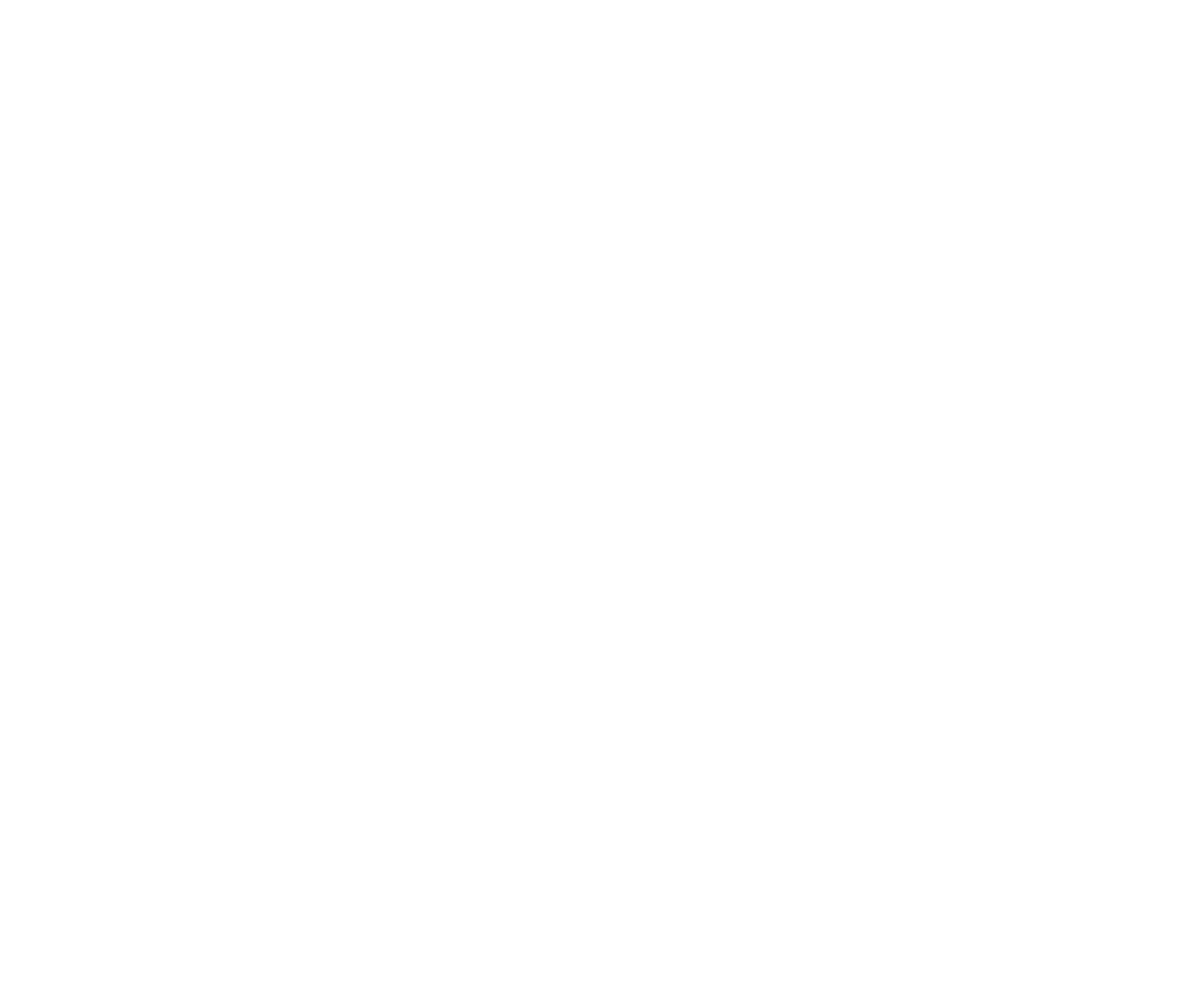
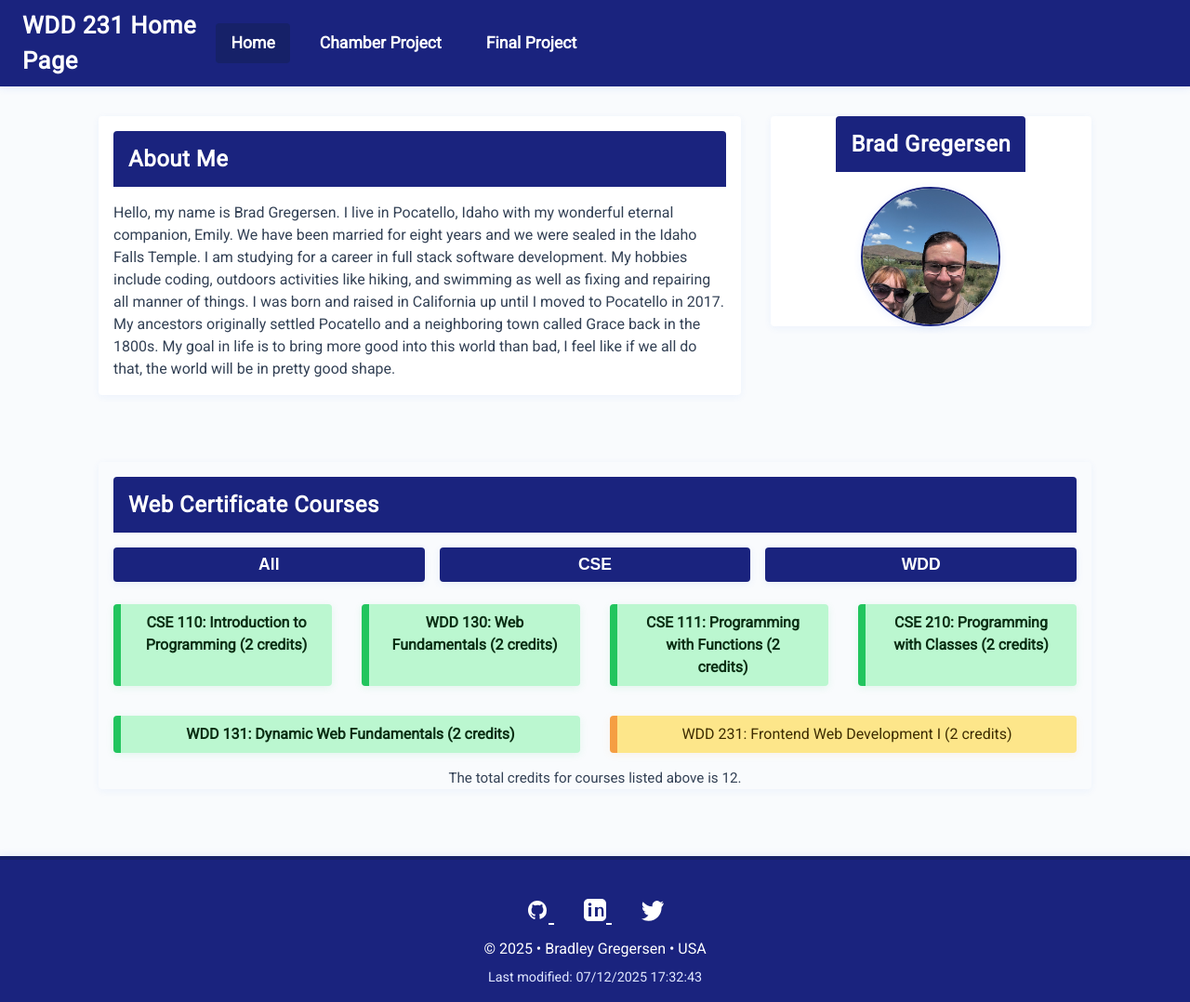
Before and after one commit to BradGregersen/wdd231, a plain HTML site: page index.html in a window 1280 px wide. Shown: the whole page at 93% size. Before the commit the page ends 800 px from the top, so only its background shows below. Drawn offline with Linux system fonts and the light colour scheme.

Commit message:
Finished main page

```diff
--- a/index.html
+++ b/index.html
@@ -1,3 +1,80 @@
+<!DOCTYPE html>
+<html lang="en">
+<head>
+    <meta charset="UTF-8">
+    <meta name="viewport" content="width=device-width, initial-scale=1.0">
+    <title>WDD 231 Home page</title>
+    <meta name="description" content="Personal homepage ,bio,link to chamber project and final..">
+    <meta name="author" content="Bradley Gregersen">
+    <link rel="stylesheet" href="styles/small.css">
+    <link rel="stylesheet" href="styles/larger.css">
+    <link href="https://fonts.googleapis.com/css2?family=Roboto&display=swap" rel="stylesheet">
+    <script src="scripts/navigation.js" defer></script>
+    <script src="scripts/date.js" defer></script>
+    <script src="scripts/course.js" defer></script>
+</head>
 <body>
-
+    <header>
+        <div class="logo-title">
+            <span class="site-name">WDD 231 Home Page</span>
+        </div>
+        <button class="hamburger" aria-label="Open navigation menu">
+            <span></span>
+            <span></span>
+            <span></span>
+        </button>
+        <nav>
+            <ul>
+                <li><a href="index.html" class="active">Home</a></li>
+                <li><a href="#">Chamber Project</a></li>
+                <li><a href="#">Final Project</a></li>
+            </ul>
+        </nav>
+    </header>
+    <main class="main-grid">
+        <section class="about-me">
+            <h2>About Me</h2>
+            <p>
+                Hello, my name is Brad Gregersen. I live in Pocatello, Idaho with my wonderful eternal companion, Emily. We have been married for eight years and we were sealed in the Idaho Falls Temple. I am studying for a career in full stack software development. My hobbies include coding, outdoors activities like hiking, and swimming as well as fixing and repairing all manner of things. I was born and raised in California up until I moved to Pocatello in 2017. My ancestors originally settled Pocatello and a neighboring town called Grace back in the 1800s. My goal in life is to bring more good into this world than bad, I feel like if we all do that, the world will be in pretty good shape.
+            </p>
+        </section>
+        <section class="student-photo">
+            <h2>Brad Gregersen</h2>
+            <img src="images/BradGregersen.jpg" alt="Student Photo" width="150" height="150" loading="lazy">
+        </section>
+        <section class="courses">
+            <h2>Web Certificate Courses</h2>
+            <div class="course-filters">
+                <button>All</button>
+                <button>CSE</button>
+                <button>WDD</button>
+            </div>
+            <div class="course-list"></div>
+            <div class="course-credits"></div>
+        </section>
+    </main>
+    <footer>
+        <div class="social-links">
+            <a href="https://github.com/BradGregersen" target="_blank" rel="noopener" aria-label="GitHub">
+                <svg width="24" height="24" fill="currentColor" aria-hidden="true" viewBox="0 0 24 24">
+                    <path d="M12 2C6.48 2 2 6.58 2 12.26c0 4.49 2.87 8.3 6.84 9.64.5.09.68-.22.68-.48 0-.24-.01-.87-.01-1.7-2.78.62-3.37-1.36-3.37-1.36-.45-1.18-1.1-1.5-1.1-1.5-.9-.63.07-.62.07-.62 1 .07 1.53 1.05 1.53 1.05.89 1.56 2.34 1.11 2.91.85.09-.66.35-1.11.63-1.37-2.22-.26-4.56-1.14-4.56-5.07 0-1.12.39-2.03 1.03-2.75-.1-.26-.45-1.3.1-2.7 0 0 .84-.28 2.75 1.05A9.38 9.38 0 0 1 12 6.84c.85.004 1.71.12 2.51.35 1.91-1.33 2.75-1.05 2.75-1.05.55 1.4.2 2.44.1 2.7.64.72 1.03 1.63 1.03 2.75 0 3.94-2.34 4.81-4.57 5.07.36.32.68.94.68 1.9 0 1.37-.01 2.47-.01 2.81 0 .27.18.58.69.48A10.01 10.01 0 0 0 22 12.26C22 6.58 17.52 2 12 2z"/>
+                </svg>
+            </a>
+            <a href="https://linkedin.com" target="_blank" rel="noopener" aria-label="LinkedIn">
+                <svg width="24" height="24" fill="currentColor" aria-hidden="true" viewBox="0 0 24 24">
+                    <path d="M19 0h-14c-2.76 0-5 2.24-5 5v14c0 2.76 2.24 5 5 5h14c2.76 0 5-2.24 5-5v-14c0-2.76-2.24-5-5-5zm-11 19h-3v-10h3v10zm-1.5-11.28c-.97 0-1.75-.79-1.75-1.75s.78-1.75 1.75-1.75 1.75.79 1.75 1.75-.78 1.75-1.75 1.75zm15.5 11.28h-3v-5.6c0-1.34-.03-3.07-1.87-3.07-1.87 0-2.16 1.46-2.16 2.97v5.7h-3v-10h2.89v1.36h.04c.4-.75 1.37-1.54 2.82-1.54 3.01 0 3.57 1.98 3.57 4.56v5.62z"/>
+                </svg>
+            </a>
+            <a href="https://twitter.com" target="_blank" rel="noopener" aria-label="Twitter">
+                <svg width="24" height="24" fill="currentColor" aria-hidden="true" viewBox="0 0 24 24">
+                    <path d="M24 4.56c-.89.39-1.84.65-2.84.77a4.93 4.93 0 0 0 2.16-2.72 9.86 9.86 0 0 1-3.13 1.2 4.92 4.92 0 0 0-8.39 4.48A13.97 13.97 0 0 1 1.67 3.15a4.92 4.92 0 0 0 1.52 6.57c-.8-.03-1.56-.25-2.22-.62v.06a4.93 4.93 0 0 0 3.95 4.83c-.39.11-.8.17-1.22.17-.3 0-.58-.03-.86-.08a4.93 4.93 0 0 0 4.6 3.42A9.87 9.87 0 0 1 0 21.54a13.94 13.94 0 0 0 7.56 2.22c9.05 0 14-7.5 14-14v-.64A9.94 9.94 0 0 0 24 4.56z"/>
+                </svg>
+            </a>
+        </div>
+        <div>
+            &copy; <span id="year"></span> &bull; Bradley Gregersen &bull; USA<br>
+        </div>
+        <p id="lastModified"></p>
+    </footer>
 </body>
+</html>
--- /dev/null
+++ b/scripts/course.js
@@ -0,0 +1,106 @@
+const courses = [
+    {
+        subject: 'CSE',
+        number: 110,
+        title: 'Introduction to Programming',
+        credits: 2,
+        certificate: 'Web and Computer Programming',
+        description: 'This course will introduce students to programming. It will introduce the building blocks of programming languages (variables, decisions, calculations, loops, array, and input/output) and use them to solve problems.',
+        technology: [
+            'Python'
+        ],
+        completed: true
+    },
+    {
+        subject: 'WDD',
+        number: 130,
+        title: 'Web Fundamentals',
+        credits: 2,
+        certificate: 'Web and Computer Programming',
+        description: 'This course introduces students to the World Wide Web and to careers in web site design and development. The course is hands on with students actually participating in simple web designs and programming. It is anticipated that students who complete this course will understand the fields of web design and development and will have a good idea if they want to pursue this degree as a major.',
+        technology: [
+            'HTML',
+            'CSS'
+        ],
+        completed: true
+    },
+    {
+        subject: 'CSE',
+        number: 111,
+        title: 'Programming with Functions',
+        credits: 2,
+        certificate: 'Web and Computer Programming',
+        description: 'CSE 111 students become more organized, efficient, and powerful computer programmers by learning to research and call functions written by others; to write, call , debug, and test their own functions; and to handle errors within functions. CSE 111 students write programs with functions to solve problems in many disciplines, including business, physical science, human performance, and humanities.',
+        technology: [
+            'Python'
+        ],
+        completed: true
+    },
+    {
+        subject: 'CSE',
+        number: 210,
+        title: 'Programming with Classes',
+        credits: 2,
+        certificate: 'Web and Computer Programming',
+        description: 'This course will introduce the notion of classes and objects. It will present encapsulation at a conceptual level. It will also work with inheritance and polymorphism.',
+        technology: [
+            'C#'
+        ],
+        completed: true
+    },
+    {
+        subject: 'WDD',
+        number: 131,
+        title: 'Dynamic Web Fundamentals',
+        credits: 2,
+        certificate: 'Web and Computer Programming',
+        description: 'This course builds on prior experience in Web Fundamentals and programming. Students will learn to create dynamic websites that use JavaScript to respond to events, update content, and create responsive user experiences.',
+        technology: [
+            'HTML',
+            'CSS',
+            'JavaScript'
+        ],
+        completed: true
+    },
+    {
+        subject: 'WDD',
+        number: 231,
+        title: 'Frontend Web Development I',
+        credits: 2,
+        certificate: 'Web and Computer Programming',
+        description: 'This course builds on prior experience with Dynamic Web Fundamentals and programming. Students will focus on user experience, accessibility, compliance, performance optimization, and basic API usage.',
+        technology: [
+            'HTML',
+            'CSS',
+            'JavaScript'
+        ],
+        completed: false
+    }
+];
+
+function renderCourses(filter) {
+    const list = document.querySelector('.course-list');
+    list.innerHTML = '';
+    let filtered = courses;
+    if (filter === 'CSE') filtered = courses.filter(c => c.subject === 'CSE');
+    if (filter === 'WDD') filtered = courses.filter(c => c.subject === 'WDD');
+
+    filtered.forEach(course => {
+        const div = document.createElement('div');
+        div.textContent = `${course.subject} ${course.number}: ${course.title} (${course.credits} credits)`;
+        div.className = course.completed ? 'completed' : 'not-completed';
+        list.appendChild(div);
+    });
+
+    const total = filtered.reduce((sum, c) => sum + c.credits, 0);
+    document.querySelector('.course-credits').textContent = `The total credits for courses listed above is ${total}.`;
+}
+
+document.addEventListener('DOMContentLoaded', () => {
+    renderCourses('All');
+    document.querySelectorAll('.course-filters button').forEach(btn => {
+        btn.addEventListener('click', function() {
+            renderCourses(this.textContent);
+        });
+    });
+});
--- /dev/null
+++ b/scripts/date.js
@@ -0,0 +1,4 @@
+document.addEventListener('DOMContentLoaded', () => {
+    document.getElementById('year').textContent = new Date().getFullYear();
+    document.getElementById('lastModified').textContent = "Last modified: " + document.lastModified;
+});
--- /dev/null
+++ b/scripts/navigation.js
@@ -0,0 +1,6 @@
+document.addEventListener('DOMContentLoaded', () => {
+    document.querySelector('.hamburger').addEventListener('click', function() {
+        document.querySelector('nav ul').classList.toggle('active');
+        this.classList.toggle('open');
+    });
+});
--- /dev/null
+++ b/styles/larger.css
@@ -0,0 +1,251 @@
+@media (min-width: 700px) {
+    body {
+        background: #f9fbfd;
+        color: #1a1a2e;
+    }
+    header {
+        display: flex;
+        flex-direction: row;
+        align-items: center;
+        justify-content: space-between;
+        padding: 0.5rem 1rem;
+        background: #1a237e;
+        color: #fff;
+        box-shadow: 0 2px 8px rgba(37, 99, 235, 0.10);
+    }
+    .logo-title {
+        display: flex;
+        align-items: center;
+        background: none;
+        margin-bottom: 0;
+        padding: 0;
+    }
+    .site-name {
+        color: #fff;
+        font-size: 1.6rem;
+        font-weight: 900;
+        letter-spacing: 0.5px;
+        margin-left: 0.5rem;
+    }
+    .hamburger {
+        display: none !important;
+    }
+    nav ul {
+        display: flex !important;
+        flex-direction: row;
+        gap: 1rem;
+        background: none;
+        width: auto;
+        position: static;
+        list-style: none;
+        margin: 0;
+        padding: 0;
+    }
+    nav li {
+        width: auto;
+    }
+    nav a {
+        background: none;
+        color: #fff;
+        border-bottom: none;
+        border-radius: 4px;
+        padding: 0.5rem 1rem;
+        text-align: center;
+        transition: background 0.2s, color 0.2s;
+        text-decoration: none;
+        display: inline-block;
+        font-weight: 600;
+        font-size: 1.1rem;
+    }
+    nav a.active,
+    nav a:focus,
+    nav a:hover {
+        background: #162168;
+        color: #fff;
+    }
+    main {
+        max-width: 1100px;
+        margin: 2rem auto;
+        padding: 0 1rem;
+        background: #f9fbfd;
+        color: #1a1a2e;
+    }
+    h1 {
+        background: #1a237e;
+        color: #fff;
+        border-radius: 4px 4px 0 0;
+        margin-bottom: 1rem;
+        padding: 0.75rem 1rem;
+        font-size: 2.4rem;
+        border-bottom: none;
+        font-weight: 900;
+        letter-spacing: 0.5px;
+    }
+    section {
+        background: #fff;
+        border-radius: 4px;
+        margin-bottom: 2.5rem;
+        padding: 1rem;
+        box-shadow: 0 2px 8px rgba(37, 99, 235, 0.06);
+        color: #1a1a2e;
+    }
+    section > h2 {
+        background: #1a237e;
+        color: #fff;
+        padding: 0.75rem 1rem;
+        font-size: 1.5rem;
+        border-radius: 4px 4px 0 0;
+        border-bottom: none;
+        font-weight: 900;
+        letter-spacing: 0.5px;
+        margin: 0 0 1rem 0;
+    }
+    .about-me p {
+        padding: 0;
+        font-size: 1rem;
+        color: #334155;
+    }
+    .student-photo {
+        padding: 0;
+        display: flex;
+        flex-direction: column;
+        align-items: center;
+        justify-content: center;
+    }
+    .student-photo img {
+        width: 150px;
+        height: 150px;
+        background: #e0e7ff;
+        border: 2px solid #1a237e;
+        margin: 0;
+        border-radius: 50%;
+        box-shadow: 0 2px 8px rgba(37, 99, 235, 0.10);
+        object-fit: cover;
+    }
+    .courses {
+        padding-bottom: 0;
+        background: none;
+        color: #1a1a2e;
+    }
+    .course-filters {
+        display: flex;
+        flex-direction: row;
+        gap: 1rem;
+        margin-bottom: 1.5rem;
+        padding: 0;
+        justify-content: center;
+    }
+    .course-filters button {
+        border-radius: 4px;
+        border-right: none;
+        background: #1a237e;
+        color: #fff;
+        padding: 0.5rem 2rem;
+        font-size: 1.1rem;
+        font-weight: 600;
+        transition: background 0.2s, color 0.2s;
+        border: none;
+        box-shadow: 0 2px 8px rgba(37, 99, 235, 0.08);
+        min-width: 120px;
+    }
+    .course-filters button:hover,
+    .course-filters button:focus {
+        background: #162168;
+        color: #fff;
+    }
+    .course-list {
+        display: flex;
+        flex-direction: row;
+        gap: 2rem;
+        margin: 0 0 0.5rem 0;
+        justify-content: center;
+        flex-wrap: wrap;
+    }
+    .course-list div {
+        border-radius: 4px;
+        padding: 0.5rem 1.5rem;
+        font-size: 1rem;
+        border-bottom: none;
+        color: #1a1a2e;
+        background: #f1f5f9;
+        box-shadow: 0 2px 8px rgba(37, 99, 235, 0.04);
+        min-width: 200px;
+        flex: 1 1 200px;
+        text-align: center;
+        margin: 0;
+    }
+    .course-list .completed {
+        background: #bbf7d0;
+        color: #0a2e13;
+        font-weight: bold;
+        border-left: 8px solid #22c55e;
+        box-shadow: 0 2px 8px rgba(34, 197, 94, 0.10);
+    }
+    .course-list .not-completed {
+        background: #fde68a;
+        color: #3d2c00;
+        border-left: 8px solid #f59e42;
+        box-shadow: 0 2px 8px rgba(245, 158, 66, 0.10);
+    }
+    .course-credits {
+        margin: 1rem 0 0 0;
+        font-size: 0.95rem;
+        color: #334155;
+        text-align: center;
+    }
+    footer {
+        background: #1a237e;
+        color: #fff;
+        border-top: 4px solid #162168;
+        padding: 1.5rem 1rem 1rem 1rem;
+        box-shadow: 0 -2px 8px rgba(37, 99, 235, 0.08);
+    }
+    .social-links a {
+        color: #fff;
+        font-size: 1.5rem;
+        transition: color 0.2s;
+    }
+    .social-links a:hover,
+    .social-links a:focus {
+        color: #f59e42;
+    }
+    footer div {
+        font-size: 1rem;
+        margin-bottom: 0.5rem;
+    }
+    footer p#lastModified {
+        font-size: 0.9rem;
+        color: #e0e7ff;
+    }
+}
+
+@media (min-width: 700px) {
+    .main-grid {
+        display: grid;
+        grid-template-columns: 2fr 1fr;
+        grid-template-rows: auto auto;
+        gap: 2rem;
+        align-items: start;
+    }
+    .about-me {
+        grid-column: 1 / 2;
+        grid-row: 1 / 2;
+        align-self: start;
+    }
+    .student-photo {
+        grid-column: 2 / 3;
+        grid-row: 1 / 2;
+        display: flex;
+        flex-direction: column;
+        align-items: center;
+        justify-content: flex-start;
+    }
+    .courses {
+        grid-column: 1 / 3;
+        grid-row: 2 / 3;
+    }
+}
+
+body {
+    font-family: 'Roboto', Arial, sans-serif;
+}
--- /dev/null
+++ b/styles/small.css
@@ -0,0 +1,272 @@
+
+*,
+*::before,
+*::after {
+    box-sizing: border-box;
+    margin: 0;
+    padding: 0;
+}
+
+body {
+    font-family: 'Roboto', Arial, Helvetica, sans-serif;
+    background: #f9fbfd;
+    color: #1a1a2e;
+    line-height: 1.5;
+}
+
+
+header {
+    background: #1a237e;
+    color: #fff;
+    display: flex;
+    flex-direction: column;
+    align-items: stretch;
+    padding: 0;
+    position: relative;
+}
+.logo-title {
+    display: flex;
+    align-items: center;
+    padding: 0.5rem 1rem;
+    background: #1a237e;
+}
+.site-name {
+    font-size: 1.4rem;
+    color: #fff;
+    font-weight: 900;
+    letter-spacing: 0.5px;
+}
+.hamburger {
+    display: flex;
+    flex-direction: column;
+    gap: 4px;
+    background: #1a237e;
+    border: none;
+    cursor: pointer;
+    position: absolute;
+    right: 1rem;
+    top: 0.5rem;
+    z-index: 1001;
+    padding: 0.5rem;
+}
+.hamburger span {
+    display: block;
+    width: 24px;
+    height: 3px;
+    background: #fff;
+    border-radius: 2px;
+    transition: all 0.3s;
+}
+
+/* Hamburger open to X */
+.hamburger.open span:nth-child(1) {
+    transform: rotate(45deg) translate(5px, 5px);
+}
+.hamburger.open span:nth-child(2) {
+    opacity: 0;
+}
+.hamburger.open span:nth-child(3) {
+    transform: rotate(-45deg) translate(5px, -5px);
+}
+
+nav {
+    width: 100%;
+}
+nav ul {
+    display: none;
+    flex-direction: column;
+    background: #162168;
+    width: 100%;
+    margin: 0;
+    padding: 0;
+    position: static;
+}
+nav ul.active {
+    display: flex;
+}
+nav li {
+    width: 100%;
+}
+nav a {
+    display: block;
+    width: 100%;
+    padding: 1rem;
+    background: #162168;
+    color: #fff;
+    border-bottom: 1px solid #1a237e;
+    border-radius: 0;
+    text-align: left;
+    text-decoration: none;
+    font-weight: 500;
+    transition: background 0.2s;
+}
+nav a.active,
+nav a:focus,
+nav a:hover {
+    background: #1a237e;
+    color: #fff;
+}
+
+
+main {
+    margin: 0;
+    padding: 0;
+    max-width: 100%;
+    background: #f9fbfd;
+    color: #1a1a2e;
+}
+h1 {
+    background: #1a237e;
+    color: #fff;
+    border-radius: 0;
+    margin: 0;
+    padding: 1rem;
+    font-size: 2rem;
+    border-bottom: 1px solid #162168;
+    font-weight: 900;
+    letter-spacing: 0.5px;
+}
+section {
+    margin: 0 0 1rem 0;
+    border-radius: 0;
+    box-shadow: none;
+    padding: 0;
+    background: #fff;
+    color: #1a1a2e;
+}
+section > h2 {
+    background: #1a237e;
+    color: #fff;
+    padding: 0.75rem 1rem;
+    margin: 0;
+    font-size: 1.4rem;
+    border-radius: 0;
+    border-bottom: 1px solid #162168;
+    font-weight: 900;
+    letter-spacing: 0.5px;
+}
+.about-me p {
+    padding: 1rem;
+    font-size: 0.95rem;
+    color: #334155;
+}
+.student-photo {
+    align-items: center;
+    padding: 1rem 0;
+    display: flex;
+    flex-direction: column;
+}
+.student-photo img {
+    width: 180px;
+    height: 180px;
+    background: #e0e7ff;
+    border: 2px solid #1a237e;
+    margin: 1rem 0;
+    object-fit: cover;
+    border-radius: 8px;
+    box-shadow: 0 2px 8px rgba(37, 99, 235, 0.10);
+}
+.courses {
+    padding-bottom: 1rem;
+}
+.course-filters {
+    display: flex;
+    flex-direction: row;
+    gap: 0;
+    margin: 0;
+    padding: 0 1rem;
+}
+.course-filters button {
+    flex: 1 1 0;
+    margin: 0;
+    border-radius: 0;
+    border-right: 1px solid #162168;
+    background: #1a237e;
+    color: #fff;
+    padding: 0.75rem 0;
+    font-size: 1rem;
+    border: none;
+    font-weight: 500;
+    transition: background 0.2s;
+}
+.course-filters button:last-child {
+    border-right: none;
+}
+.course-filters button:hover,
+.course-filters button:focus {
+    background: #162168;
+    color: #fff;
+}
+.course-list {
+    display: flex;
+    flex-direction: column;
+    gap: 0;
+    margin: 0 1rem;
+}
+.course-list div {
+    background: #f1f5f9;
+    border-bottom: 1px solid #e0e7ff;
+    border-radius: 0;
+    padding: 0.75rem 0;
+    font-size: 1rem;
+    text-align: center;
+    color: #1a1a2e;
+}
+.course-list div:last-child {
+    border-bottom: none;
+}
+
+
+.course-list .completed {
+    background: #bbf7d0;
+    color: #0a2e13;
+    font-weight: bold;
+    border-left: 6px solid #22c55e;
+}
+
+.course-list .not-completed {
+    background: #fde68a;
+    color: #3d2c00;
+    border-left: 6px solid #f59e42;
+}
+
+.course-credits {
+    margin: 0.5rem 1rem 0 1rem;
+    font-size: 0.95rem;
+    color: #334155;
+    text-align: left;
+}
+
+/* Footer */
+footer {
+    background: #1a237e;
+    color: #fff;
+    border-top: 2px solid #162168;
+    padding: 1rem 0.5rem 0.5rem 0.5rem;
+    text-align: center;
+}
+.social-links {
+    margin: 1rem 0 0.5rem 0;
+}
+.social-links a {
+    color: #fff;
+    margin: 0 1rem;
+    font-size: 2rem;
+    transition: color 0.2s;
+}
+.social-links a:hover,
+.social-links a:focus {
+    color: #f59e42;
+}
+footer div {
+    font-size: 1rem;
+    margin-bottom: 0.5rem;
+}
+footer p#lastModified {
+    font-size: 0.85rem;
+    color: #e0e7ff;
+}
+
+body {
+    font-family: 'Roboto', Arial, sans-serif;
+}
```
Also changed, not shown: images/BradGregersen.jpg (added).
